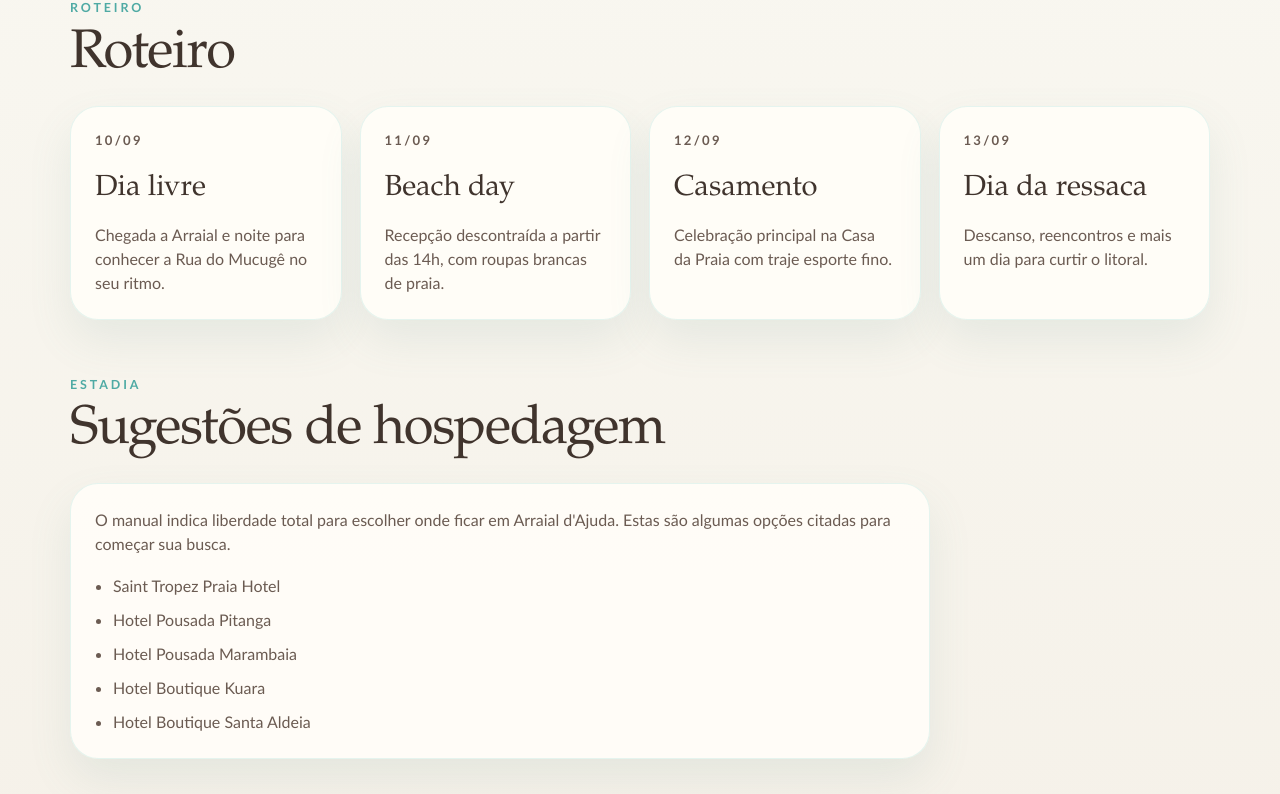
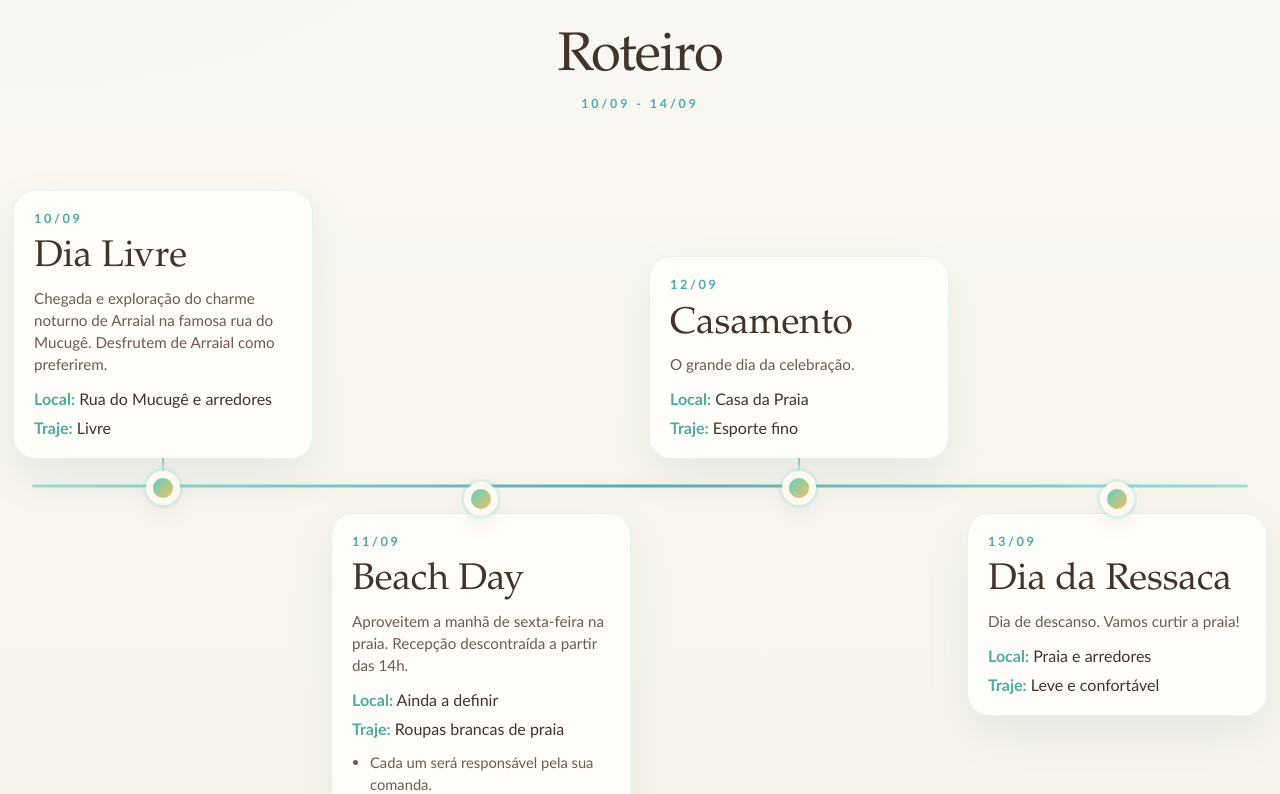
Before and after one commit to heitor-barbosa/travel-countdown-app, a React (Vite) app in the folder frontend/: page / in a window 1280 px wide. Shown: the part 857-1651 px from the top of the page. Built offline with nearby package versions, Linux system fonts and the light colour scheme.

Commit message:
Aprimoramentos estéticos na seção de roteiro

```diff
--- a/frontend/src/App.css
+++ b/frontend/src/App.css
@@ -328,11 +328,35 @@
 .content-section {
   width: min(1180px, 100%);
   margin: 0 auto;
-  padding: 56px 20px 0;
+  padding: 88px 20px 0;
+}
+
+.content-section--divided {
+  position: relative;
+}
+
+.content-section--divided::before {
+  content: '';
+  position: absolute;
+  inset: 0 20px auto;
+  height: 1px;
+  background: linear-gradient(90deg, transparent, rgba(109, 191, 184, 0.34), transparent);
 }
 
 .section-heading {
-  margin-bottom: 24px;
+  margin-bottom: 36px;
+}
+
+.section-heading--centered {
+  text-align: center;
+}
+
+.section-heading--centered h2 {
+  margin-bottom: 10px;
+}
+
+.section-heading--centered .section-kicker {
+  margin-bottom: 0;
 }
 
 .section-kicker {
@@ -348,10 +372,6 @@
 .travel-grid {
   display: grid;
   gap: 18px;
-}
-
-.schedule-grid {
-  grid-template-columns: repeat(4, minmax(0, 1fr));
 }
 
 .schedule-card,
@@ -409,6 +429,190 @@
   grid-template-columns: repeat(3, minmax(0, 1fr));
 }
 
+.timeline {
+  position: relative;
+  width: min(1320px, calc(100vw - 64px));
+  min-height: 320px;
+  display: grid;
+  grid-template-columns: repeat(4, 300px);
+  grid-template-rows: 1fr 1fr;
+  justify-content: center;
+  column-gap: 18px;
+  row-gap: 26px;
+  align-items: stretch;
+}
+
+.timeline-shell {
+  width: 100%;
+  margin: 0 auto;
+  padding: 8px 0 0;
+  overflow: visible;
+  display: flex;
+  justify-content: center;
+}
+
+.timeline::before {
+  content: '';
+  position: absolute;
+  left: 0;
+  right: 0;
+  top: 50%;
+  height: 3px;
+  transform: translateY(-50%);
+  background: linear-gradient(
+    90deg,
+    rgba(95, 208, 199, 0.6),
+    rgba(79, 170, 164, 0.95),
+    rgba(95, 208, 199, 0.6)
+  );
+  border-radius: 999px;
+  box-shadow: 0 0 18px rgba(95, 208, 199, 0.18);
+}
+
+.timeline-item {
+  position: relative;
+  display: flex;
+  justify-content: center;
+  min-height: 0;
+}
+
+.timeline-item:nth-child(1) {
+  grid-column: 1;
+}
+
+.timeline-item:nth-child(2) {
+  grid-column: 2;
+}
+
+.timeline-item:nth-child(3) {
+  grid-column: 3;
+}
+
+.timeline-item:nth-child(4) {
+  grid-column: 4;
+}
+
+.timeline-item__marker {
+  position: absolute;
+  left: 50%;
+  width: 20px;
+  height: 20px;
+  transform: translate(-50%, -50%);
+  border-radius: 999px;
+  background: linear-gradient(135deg, #5fd0c7, #edc161);
+  box-shadow:
+    0 0 0 7px rgba(255, 250, 242, 0.96),
+    0 0 0 10px rgba(95, 208, 199, 0.14),
+    0 10px 24px rgba(70, 121, 126, 0.24);
+  z-index: 2;
+}
+
+.timeline-item__content {
+  width: 300px;
+  padding: 18px 20px;
+  border-radius: 22px;
+  background: rgba(255, 253, 248, 0.96);
+  border: 1px solid rgba(178, 225, 220, 0.34);
+  box-shadow: 0 18px 42px rgba(108, 144, 142, 0.12);
+  position: relative;
+}
+
+.timeline-item--top {
+  grid-row: 1;
+  align-items: end;
+}
+
+.timeline-item--bottom {
+  grid-row: 2;
+  align-items: start;
+}
+
+.timeline-item--top .timeline-item__content {
+  margin-bottom: 14px;
+  text-align: left;
+}
+
+.timeline-item--top .timeline-item__marker {
+  top: calc(100% + 15px);
+}
+
+.timeline-item--bottom .timeline-item__content {
+  margin-top: 14px;
+  text-align: left;
+}
+
+.timeline-item--bottom .timeline-item__marker {
+  top: 0;
+}
+
+.timeline-item--top .timeline-item__content::after,
+.timeline-item--bottom .timeline-item__content::after {
+  content: '';
+  position: absolute;
+  left: 50%;
+  width: 2px;
+  height: 14px;
+  transform: translateX(-50%);
+  background: linear-gradient(180deg, rgba(79, 170, 164, 0.7), rgba(95, 208, 199, 0.2));
+}
+
+.timeline-item--top .timeline-item__content::after {
+  top: 100%;
+}
+
+.timeline-item--bottom .timeline-item__content::after {
+  bottom: 100%;
+}
+
+.timeline-item__date {
+  color: #4faaa4;
+  font-size: 0.8rem;
+  letter-spacing: 0.16rem;
+  text-transform: uppercase;
+  font-weight: 700;
+  margin-bottom: 12px;
+}
+
+.timeline-item__content h3 {
+  margin: 0 0 10px;
+  font-family: var(--font-display);
+  font-size: clamp(1.9rem, 2.9vw, 2.7rem);
+  line-height: 0.98;
+  color: var(--ink);
+  font-weight: 400;
+}
+
+.timeline-item__description {
+  color: var(--ink-soft);
+  font-size: 0.95rem;
+  line-height: 1.45;
+}
+
+.timeline-item__meta {
+  margin-top: 12px;
+  display: grid;
+  gap: 5px;
+}
+
+.timeline-item__meta p {
+  color: var(--ink);
+}
+
+.timeline-item__meta strong {
+  color: #4faaa4;
+}
+
+.timeline-item__notes {
+  margin: 10px 0 0;
+  padding-left: 18px;
+  color: var(--ink-soft);
+  font-size: 0.92rem;
+}
+
+.timeline-item__notes li + li {
+  margin-top: 8px;
+}
+
 @media (max-width: 1024px) {
   .hero-panel {
     min-height: auto;
@@ -423,12 +627,14 @@
     width: min(100%, 620px);
   }
 
-  .schedule-grid {
-    grid-template-columns: repeat(2, minmax(0, 1fr));
+  .travel-grid {
+    grid-template-columns: 1fr;
   }
 
-  .travel-grid {
-    grid-template-columns: 1fr;
+  .timeline {
+    width: min(1180px, calc(100vw - 48px));
+    min-height: 290px;
+    grid-template-columns: repeat(4, 260px);
   }
 }
 
@@ -451,8 +657,81 @@
     padding: 28px 16px 42px;
   }
 
-  .countdown-grid,
-  .schedule-grid {
+  .timeline-shell {
+    width: auto;
+    margin: 0;
+    padding: 18px 0 8px;
+    overflow: visible;
+    display: block;
+  }
+
+  .timeline {
+    min-width: 0;
+    min-height: auto;
+    grid-template-columns: 1fr;
+    grid-template-rows: none;
+    row-gap: 30px;
+  }
+
+  .timeline::before {
+    left: 18px;
+    right: auto;
+    top: 0;
+    bottom: 0;
+    width: 2px;
+    height: auto;
+    transform: none;
+    background: linear-gradient(
+      180deg,
+      rgba(95, 208, 199, 0.4),
+      rgba(79, 170, 164, 0.82),
+      rgba(95, 208, 199, 0.4)
+    );
+    box-shadow: 0 0 12px rgba(95, 208, 199, 0.14);
+  }
+
+  .timeline-item {
+    min-height: auto;
+    display: grid;
+    margin-bottom: 30px;
+  }
+
+  .timeline-item:last-child {
+    margin-bottom: 0;
+  }
+
+  .timeline-item__marker {
+    top: 34px;
+    left: 18px;
+    transform: none;
+  }
+
+  .timeline-item__content,
+  .timeline-item--top .timeline-item__content,
+  .timeline-item--bottom .timeline-item__content {
+    width: auto;
+    max-width: none;
+    margin: 0 0 0 48px;
+    text-align: left;
+  }
+
+  .timeline-item--top .timeline-item__content::after,
+  .timeline-item--bottom .timeline-item__content::after {
+    display: none;
+  }
+
+  .timeline-item:nth-child(1),
+  .timeline-item:nth-child(2),
+  .timeline-item:nth-child(3),
+  .timeline-item:nth-child(4),
+  .timeline-item--top,
+  .timeline-item--bottom {
+    grid-column: 1;
+    grid-row: auto;
+    align-items: stretch;
+  }
+
+  .countdown-grid {
     grid-template-columns: 1fr 1fr;
   }
 
@@ -470,8 +749,7 @@
   }
 
   .event-facts,
-  .countdown-grid,
-  .schedule-grid {
+  .countdown-grid {
     grid-template-columns: 1fr;
   }
 
--- a/frontend/src/App.jsx
+++ b/frontend/src/App.jsx
@@ -16,25 +16,38 @@ const WEDDING = {
 const scheduleItems = [
   {
     date: '10/09',
-    title: 'Dia livre',
+    title: 'Dia Livre',
+    location: 'Rua do Mucugê e arredores',
+    dressCode: 'Livre',
     description:
-      'Chegada a Arraial e noite para conhecer a Rua do Mucugê no seu ritmo.',
+      'Chegada e exploração do charme noturno de Arraial na famosa rua do Mucugê. Desfrutem de Arraial como preferirem.',
+    notes: [],
   },
   {
     date: '11/09',
-    title: 'Beach day',
-    description:
-      'Recepção descontraída a partir das 14h, com roupas brancas de praia.',
+    title: 'Beach Day',
+    location: 'Ainda a definir',
+    dressCode: 'Roupas brancas de praia',
+    description: 'Aproveitem a manhã de sexta-feira na praia. Recepção descontraída a partir das 14h.',
+    notes: [
+      'Cada um será responsável pela sua comanda.',
+    ],
   },
   {
     date: '12/09',
     title: 'Casamento',
-    description: 'Celebração principal na Casa da Praia com traje esporte fino.',
+    location: 'Casa da Praia',
+    dressCode: 'Esporte fino',
+    description: 'O grande dia da celebração.',
+    notes: [],
   },
   {
     date: '13/09',
-    title: 'Dia da ressaca',
-    description: 'Descanso, reencontros e mais um dia para curtir o litoral.',
+    title: 'Dia da Ressaca',
+    location: 'Praia e arredores',
+    dressCode: 'Leve e confortável',
+    description: 'Dia de descanso. Vamos curtir a praia!',
+    notes: [],
   },
 ]
 
@@ -126,7 +139,8 @@ function App() {
           <div className="hero-copy">
             <h1>{WEDDING.couple}</h1>
             <p className="hero-lead">
-              Bem-vindos à contagem regressiva do casamento de Letícia e André, em Arraial d'Ajuda.
+              Uma contagem regressiva para o dia em que celebraremos amor, mar e
+              encontros inesquecíveis em Arraial d'Ajuda.
             </p>
 
             <dl className="event-facts">
@@ -165,24 +179,51 @@ function App() {
         </div>
       </section>
 
-      <section className="content-section" id="roteiro">
-        <div className="section-heading">
-          <p className="section-kicker">Roteiro</p>
+      <section className="content-section content-section--divided" id="roteiro">
+        <div className="section-heading section-heading--centered">
           <h2>Roteiro</h2>
+          <p className="section-kicker">10/09 - 14/09</p>
         </div>
 
-        <div className="schedule-grid">
-          {scheduleItems.map((item) => (
-            <article className="schedule-card" key={item.title}>
-              <p className="schedule-card__date">{item.date}</p>
-              <h3>{item.title}</h3>
-              <p>{item.description}</p>
-            </article>
-          ))}
+        <div className="timeline-shell">
+          <div className="timeline">
+            {scheduleItems.map((item, index) => (
+              <article
+                className={`timeline-item ${
+                  index % 2 === 0 ? 'timeline-item--top' : 'timeline-item--bottom'
+                }`}
+                key={item.title}
+              >
+                <div className="timeline-item__marker" aria-hidden="true"></div>
+                <div className="timeline-item__content">
+                  <p className="timeline-item__date">{item.date}</p>
+                  <h3>{item.title}</h3>
+                  <p className="timeline-item__description">{item.description}</p>
+
+                  <div className="timeline-item__meta">
+                    <p>
+                      <strong>Local:</strong> {item.location}
+                    </p>
+                    <p>
+                      <strong>Traje:</strong> {item.dressCode}
+                    </p>
+                  </div>
+
+                  {item.notes.length > 0 ? (
+                    <ul className="timeline-item__notes">
+                      {item.notes.map((note) => (
+                        <li key={note}>{note}</li>
+                      ))}
+                    </ul>
+                  ) : null}
+                </div>
+              </article>
+            ))}
+          </div>
         </div>
       </section>
 
-      <section className="content-section" id="hospedagem">
+      <section className="content-section content-section--divided" id="hospedagem">
         <div className="section-heading">
           <p className="section-kicker">Estadia</p>
           <h2>Sugestões de hospedagem</h2>
@@ -203,7 +244,10 @@ function App() {
         </div>
       </section>
 
-      <section className="content-section" id="deslocamento">
+      <section
+        className="content-section content-section--divided"
+        id="deslocamento"
+      >
         <div className="section-heading">
           <p className="section-kicker">Logística</p>
           <h2>Como chegar</h2>
```
Also changed, not shown: 1 other file (tests, documents, lock files or other folders).
